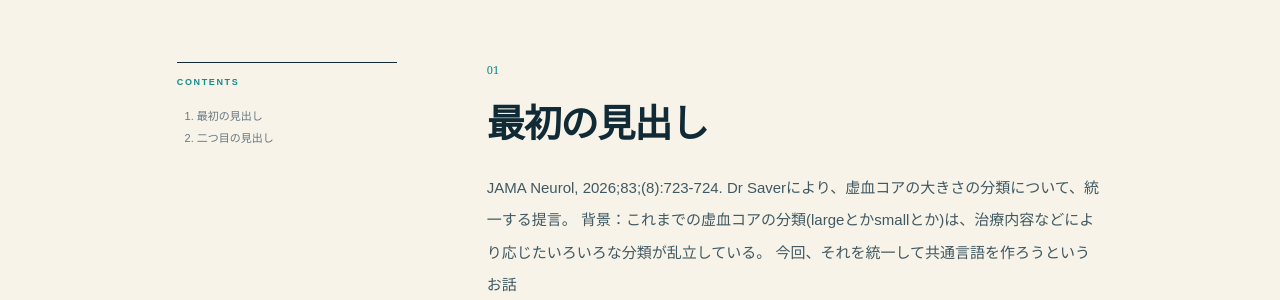
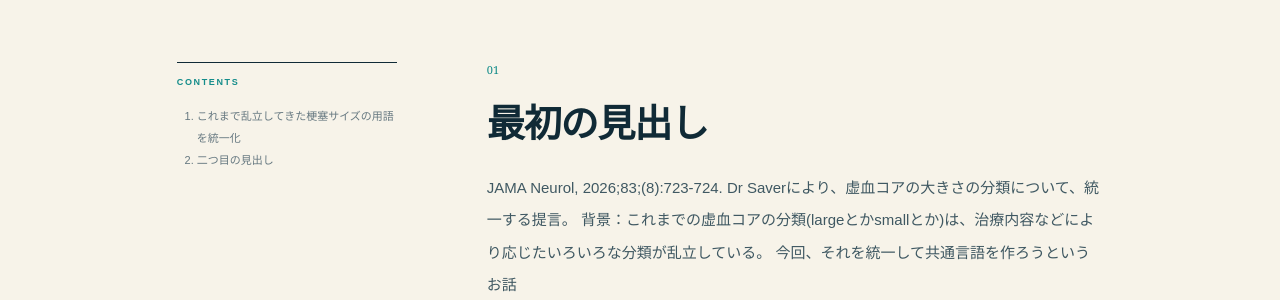
Before and after one commit to takayukiyamashiro/takayukiyamashiro.github.io, a Jekyll site: the page built from _posts/2026-08-13-ischemic_core_volume_naming.md, in a window 1280 px wide. Shown: the part 517-817 px from the top of the page. Built offline with Jekyll 4.4.1, drawn with Linux system fonts in a browser that asks for light colours.

Commit message:
Update 2026-08-13-ischemic_core_volume_naming.md

```diff
--- a/_posts/2026-08-13-ischemic_core_volume_naming.md
+++ b/_posts/2026-08-13-ischemic_core_volume_naming.md
@@ -9,7 +9,7 @@ date: 2026-08-13 12:00:00 +0900
 updated: "2026.08.13"
 read_time: "5 min"
 toc:
-  - 最初の見出し
+  - これまで乱立してきた梗塞サイズの用語を統一化
   - 二つ目の見出し
 ---
 
```
